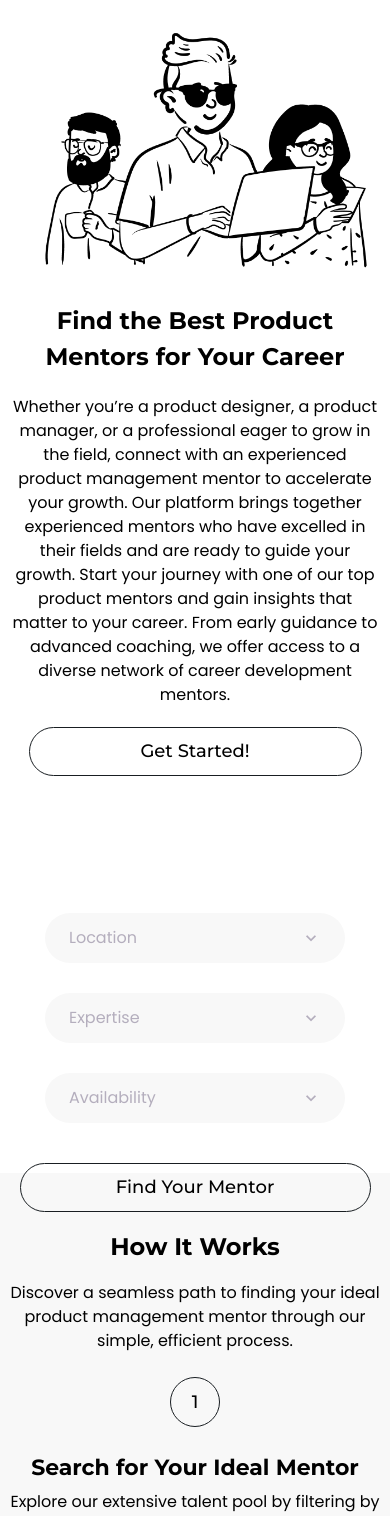
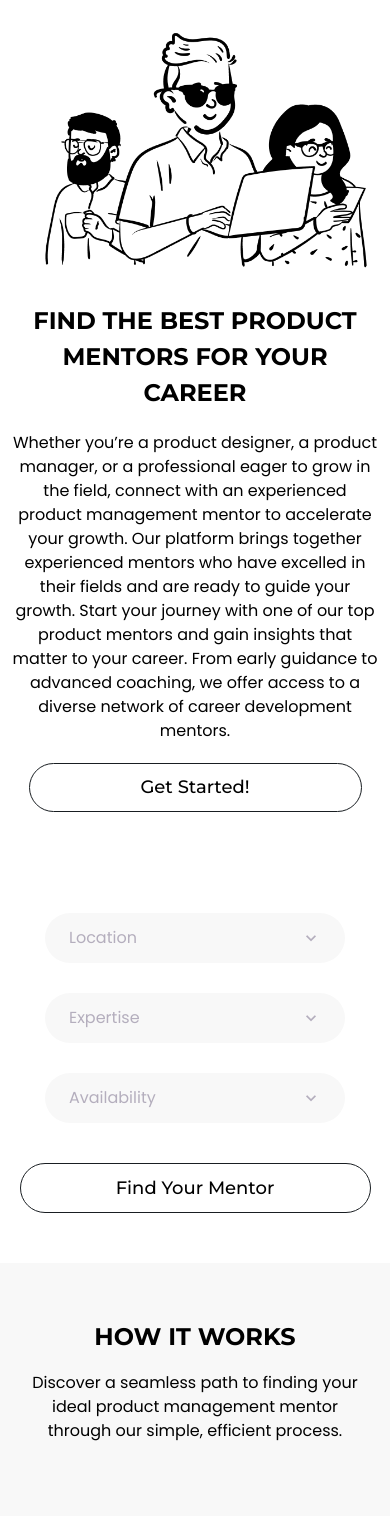
Before and after one commit to Mohitjangra001/unispade2, a React (Create React App) app: page / in a window 390 px wide. Shown: the top 1516 px of the page. Built offline with nearby package versions, Linux system fonts and the light colour scheme.

Commit message:
some css update

```diff
--- a/src/ClientTestimonials.css
+++ b/src/ClientTestimonials.css
@@ -15,6 +15,7 @@
   font-size: 45px;
   line-height: 64px;
   text-align: center;
+  text-transform: uppercase
 }
 
 .testimonials-intro {
--- a/src/component/Card.css
+++ b/src/component/Card.css
@@ -64,7 +64,7 @@
   }
 
   .card-content{
-    flex-direction: column;
+    flex-direction: column-reverse;
     width: 100%;
     height: auto;
   }
--- a/src/component/CarrerResoure.css
+++ b/src/component/CarrerResoure.css
@@ -11,6 +11,7 @@
     font-size: 45px;
     text-align: center;
     margin-top: 4rem;
+    text-transform: uppercase;
   }
 
   .career-resource-description {
--- a/src/component/FindMentor.css
+++ b/src/component/FindMentor.css
@@ -69,4 +69,9 @@
       flex-direction: column;
       margin: 40px 10px ;
     }
+    .find-mentor-container{
+      margin-top: 10px;
+      height: auto;
+      margin-bottom: 50px;
+    }
   }
--- a/src/component/LastSect.css
+++ b/src/component/LastSect.css
@@ -14,6 +14,7 @@
     font-size: 45px;
     line-height: 64px;
     text-align: center;
+    text-transform: uppercase;
   }
 
   .last-sect-description {
--- a/src/component/Main.css
+++ b/src/component/Main.css
@@ -3,7 +3,6 @@
   flex-direction: column;
   justify-content: center;
   align-items: center;
-  gap: 20px;
 }
 
 .content-section {
@@ -14,7 +13,7 @@
 }
 
 .text-section {
-  width: 562px;
+  width: 582px;
   height: 120px;
   display: flex;
   flex-direction: column;
@@ -28,6 +27,7 @@
   font-family: "Montserrat", sans-serif;
   height: 192px;
   width: 100%;
+  text-transform: uppercase;
 }
 
 .text-section .description-text {
--- a/src/component/Mentor.css
+++ b/src/component/Mentor.css
@@ -12,6 +12,7 @@
   width: 840px;
   height: 60px;
   text-align: center;
+  text-transform: uppercase;
   font-family: 'Montserrat', sans-serif;
   font-weight: 700;
   font-size: 45px; /* Tailwind's text-5xl */
@@ -21,7 +22,7 @@
   font-family: 'Poppins', sans-serif;
   font-weight: 400;
   font-size: 16px; /* Tailwind's text-[16px] */
-  margin-top: 3.5rem; /* Tailwind's mt-14 */
+  margin-top: 2rem; /* Tailwind's mt-14 */
   text-align: center;
   width: 1054px;
   height: 50px;
--- a/src/component/Mentor2.css
+++ b/src/component/Mentor2.css
@@ -16,6 +16,7 @@
   font-size: 45px;
   line-height: 64px;
   text-align: center;
+  text-transform: uppercase;
 }
 
 .mentor-description {
@@ -146,15 +147,17 @@
   }
 
   .mentor-title{
-    width: 100%;
+    width: 90%;
     height: auto;
     font-size: 24px;
     line-height: 1.5;
+
   }
 
   .mentor-description{
     width: 100%;
     height: auto;
+    padding: 10px 30px;
   }
 
   .mentor-table-container{
--- a/src/component/Question.css
+++ b/src/component/Question.css
@@ -42,6 +42,7 @@
       width: 100%;
       height: auto;
       margin: 10px;
+      padding: 5px 20px;
 
     }
 
--- a/src/component/WorkFlow.css
+++ b/src/component/WorkFlow.css
@@ -15,6 +15,7 @@
     font-weight: 700;
     font-size: 45px;
     margin-top: 56px;
+    text-transform: uppercase;
   }
 
   .workflow-description {
@@ -103,7 +104,8 @@
     }
 
     .workflow-description{
-      width: 100%;
+      width: 90%;
+      height: auto;
     }
 
     .step-title{
```
